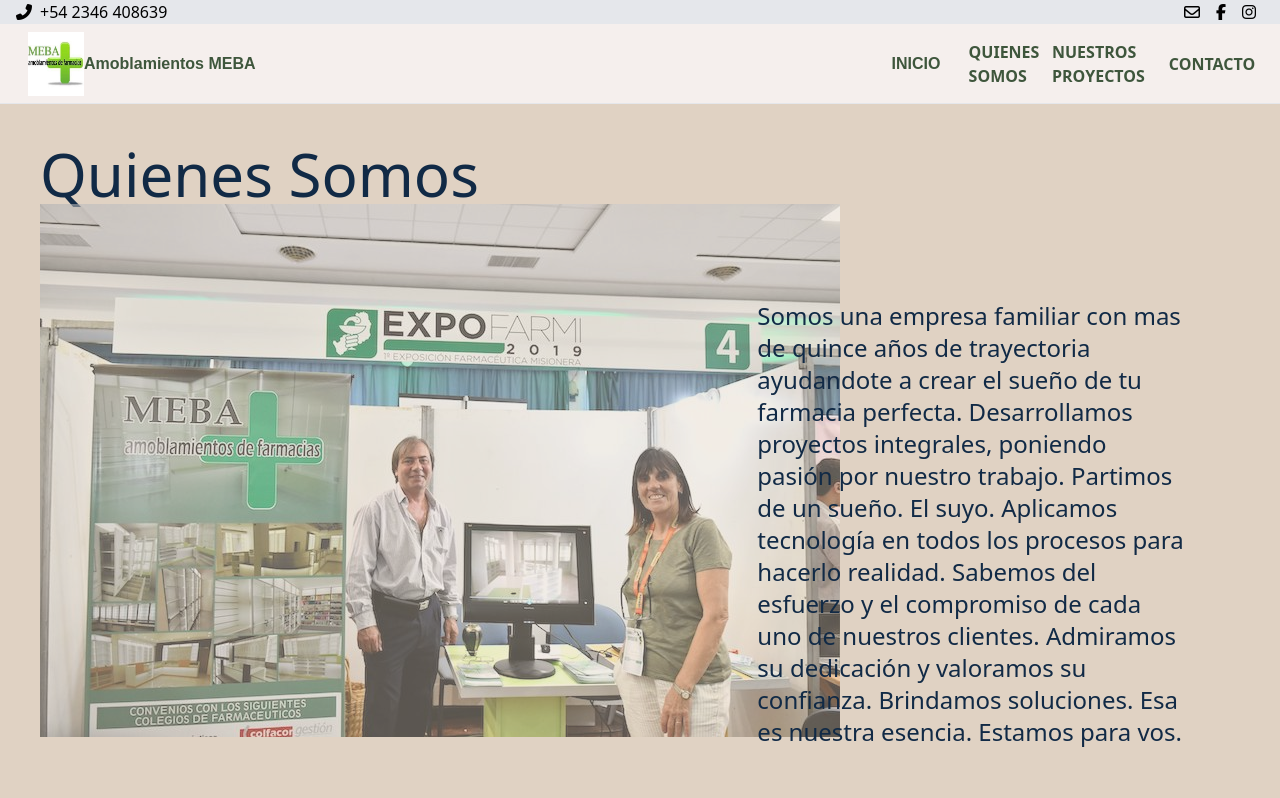
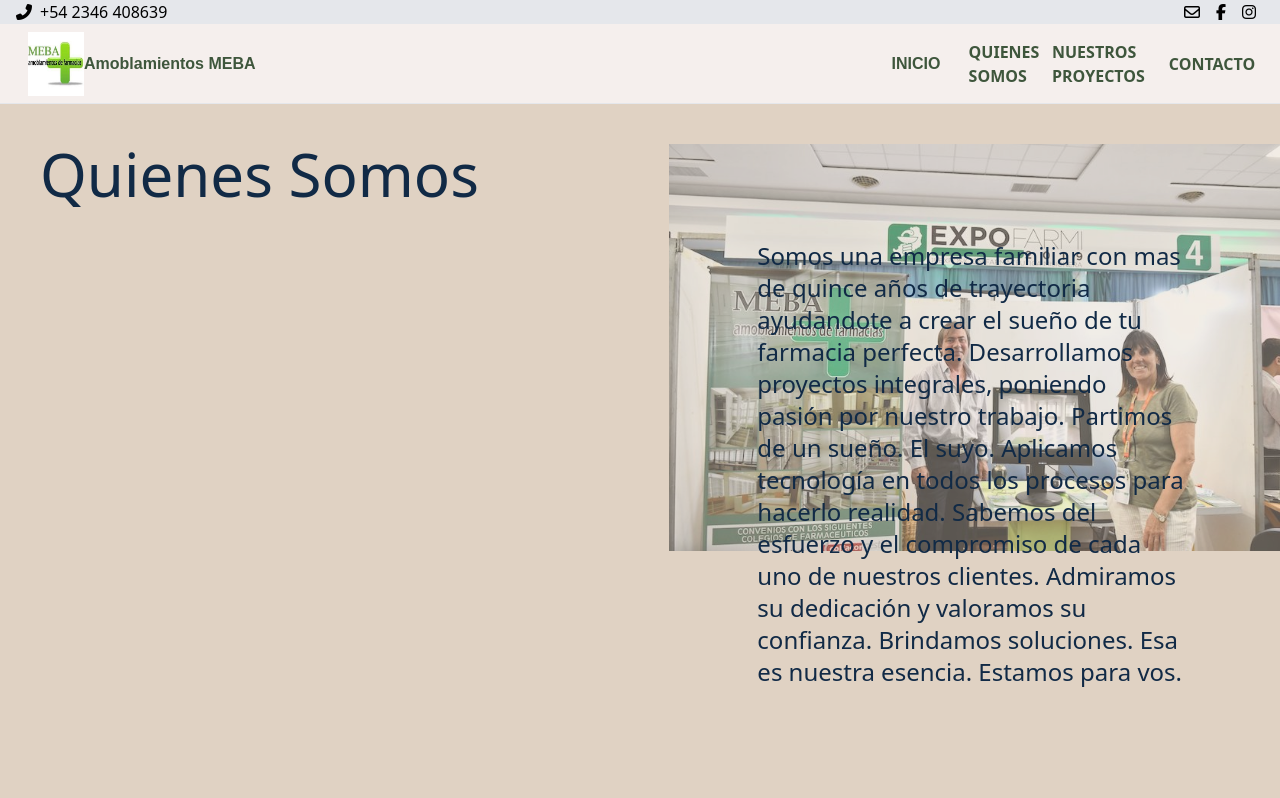
Before and after one commit to belennG/meba-amoblamientos, a Vue app: page /quienes-somos in a window 1280 px wide. Shown: the top 798 px of the page. Built offline with nearby package versions, Linux system fonts and the light colour scheme; grey boxes are pictures that could not be loaded; what @savvywombat/tailwindcss-grid-areas would draw is missing.

Commit message:
Allow netlify deploy

```diff
--- a/src/views/Inicio.vue
+++ b/src/views/Inicio.vue
@@ -12,18 +12,22 @@
       id="intro title"
       class="h-screen w-screen bg-middle-red px-10 py-10 text-isabelline title"
     >
-      <h1 class=" text-7xl ml-6 grid-in-header">
+      <div class="h1wrapper w-1/2">
+        <h1 class=" text-7xl ml-6 grid-in-header text-left relative top-1/2">
           ESTAMOS EN TODO EL PAÍS
         </h1>
+      </div>
+      <div class="paragraph-wrapper w-1/2 absolute right-0">
         <p
           id="paragraph"
-        class=" mr-20 ml-20 text-2xl font-metropolis grid-in-main paragraph"
+          class=" mr-20 ml-20 text-2xl font-metropolis grid-in-main paragraph text-right"
         >
-        Somos líderes en diseño y construcción de mobiliario para tu negocio -ya
-        sea farmacia, consultorio, dietética, veterinaria, pet-shop,
+          Somos líderes en diseño y construcción de mobiliario para tu negocio
+          -ya sea farmacia, consultorio, dietética, veterinaria, pet-shop,
           laboratorio. Su satisfación es lo más importante. Atención
           personalizada, trabajamos las 24 hs, los 365 días para Usted.
         </p>
+      </div>
       <div
         id="icons"
         class="icons text-isabelline space-x-3 grid-in-footer flex"
--- a/src/views/QuienesSomos.vue
+++ b/src/views/QuienesSomos.vue
@@ -1,14 +1,17 @@
 <template>
   <div
-    class="h-screen w-screen bg-almond text-blueish-text-color px-10 py-10 top-20 relative"
+    class="height w-screen bg-almond text-blueish-text-color px-10 py-10 top-20 relative"
+    id="quienes-somos"
   >
-    <h1 class="text-6xl">Quienes Somos</h1>
-    <div class="flex">
-      <Slider :images="imagesAsData" :width="width" :heigth="height" />
+    <h1 class="text-6xl title">Quienes Somos</h1>
+    <div class="">
+      <div class="slider-wrapper slider" style="height: 800px width:800px">
+        <Slider :images="imagesAsData" />
+      </div>
       <div
-        class="quienes-somos-texto w-1/3 h-1/3 absolute right-0 mx-24 my-24 text-2xl"
+        class="quienes-somos-texto w-1/3 h-1/3 absolute right-0 mx-24 my-24 text-2xl paragraph"
       >
-        <h2>
+        <h2 class="">
           Somos una empresa familiar con mas de quince años de trayectoria
           ayudandote a crear el sueño de tu farmacia perfecta. Desarrollamos
           proyectos integrales, poniendo pasión por nuestro trabajo. Partimos de
@@ -47,4 +50,14 @@
 .height {
   height: calc(100vh - 104px);
 }
+
+#quienes-somos {
+  display: grid;
+  grid-template-areas:
+    "title title title title"
+    "slider slider paragraph paragraph"
+    "slider slider paragraph paragraph"
+    "slider slider paragraph paragraph"
+    "slider slider paragraph paragraph";
+}
 </style>
```
Lines whose indentation alone changed are shown as unchanged.
